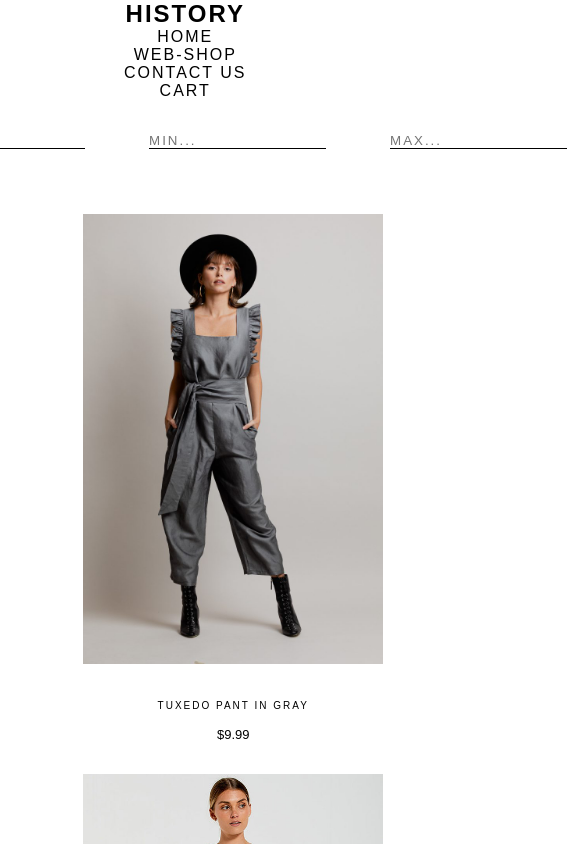
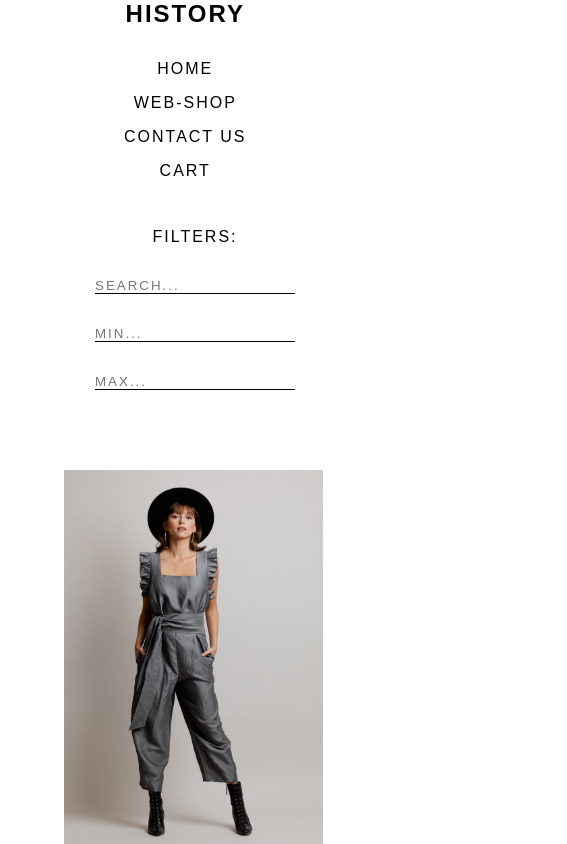
Before and after one commit to GabrielDelaPena/History, a React (Create React App) app: page /webshop in a window 390 px wide. Shown: the top 844 px of the page, 567 px wide, since content can reach past the window. Built offline with nearby package versions, Linux system fonts and the light colour scheme.

Commit message:
update style changes

```diff
--- a/src/App.css
+++ b/src/App.css
@@ -224,6 +224,8 @@ ul .footer_list {
     font-size: small;
 }
 
+/* Contact_Page */
+
 .contact_page {
     text-align: center;
     width: 50%;
@@ -395,27 +397,29 @@ hr {
         padding: 0;
         margin: 0;
     }
+
+    /* Home_Page */
+
     nav {
         text-align: center;
         margin: 0;
         padding: 0;
         display: flex;
         flex-direction: column;
+        height: auto;
     }
 
     nav ul {
         text-align: center;
         width: 100%;
-        margin: 0;
+        margin: 1rem 0 1rem 0;
         padding: 0;
         display: flex;
         flex-direction: column;
     }
 
-    .nav_links {
+    nav ul li {
         margin-top: 1rem;
-        text-decoration: none;
-        color: black;
     }
 
     .nav_links:hover {
@@ -423,7 +427,7 @@ hr {
     }
 
     .img_header {
-        margin: 2rem 0 0 0;
+        margin: 1rem 0 0 0;
         padding: 0;
         width: 100%;
         height: auto;
@@ -473,4 +477,208 @@ hr {
         margin: 2rem 0 0 0;
     }
 
+    .home_gallery {
+        display: flex;
+        flex-direction: column;
+        margin: 0;
+    }
+
+    .home_image {
+        position: relative;
+        width: 70%;
+        margin: 1rem 5rem;
+    }
+
+    /* Web_Shop */
+
+    .filters {
+        display: flex;
+        flex-direction: column;
+    }
+
+    .search_bar {
+        width: 200px;
+        display: flex;
+        justify-content: center;
+        align-items: center;
+        margin: 2rem 1rem 0 1rem;
+        border: none;
+        border-bottom: 1px black solid;
+    }
+
+    .filter_text {
+        width: 200px;
+        display: flex;
+        justify-content: center;
+        align-items: center;
+        margin: 2rem 0 0 0;
+    }
+
+    .women_models {
+        margin: 2rem 3rem;
+        width: 95%;
+        display: flex;
+        flex-direction: column;
+        margin: 0;
+    }
+
+    .model_image {
+        width: 70%;
+        margin: 4rem 0 0 4rem;
+    }
+
+    #product_name {
+        margin: 2rem 0 0 0;
+        font-size: small;
+    }
+
+    .product_container {
+        margin: 1rem 0 1rem 0;
+    }
+
+    /* Contact_Page */
+
+    .contact_page {
+        text-align: center;
+        width: 100%;
+        margin: 5rem 0;
+    }
+
+    .conatact_header {
+        margin: 2rem 0;
+        font-size: small;
+    }
+
+    form {
+        display: flex;
+        flex-direction: column;
+    }
+
+    input {
+        margin: 1rem 6rem;
+        width: 50%;
+    }
+
+    textarea {
+        height: 15vh;
+        width: 90vw;
+        margin: 2rem 1rem;
+    }
+
+    #submit_button {
+        margin: 0 8rem;
+    }
+
+    /* Product_Page */
+
+    .prod_info {
+        margin: 3rem 0;
+        display: flex;
+        flex-direction: column;
+    }
+
+    .single_product_img {
+        width: 80%;
+        margin: 0 4rem 4rem;
+    }
+
+    .prod_desc {
+        width: 100%;
+        margin: 0 2rem;
+    }
+
+    .also_like_images {
+        display: flex;
+        width: 85%;
+        flex-direction: column;
+        margin: 2rem 0;
+    }
+
+    /* Carting_Shop */
+
+    .shopping_cart {
+        margin: 5rem 4rem;
+        display: flex;
+        flex-direction: column;
+    }
+
+    .cart_desc {
+        width: 100%;
+    }
+
+    .cart_image {
+        width: 180px;
+    }
+
+    .cart_prod_desc {
+        font-size: small;
+        margin: 1rem 0;
+    }
+
+    .cart_total {
+        display: flex;
+        justify-content: center;
+        align-items: center;
+        margin: 2rem 0 4rem 0;
+    }
+
+    .total_price {
+        margin: 0 2rem;
+    }
+
+    .cart_empty {
+        text-align: center;
+        margin: 40vh 0;
+    }
+
+    .button_quantity_container {
+        margin: 1rem 4px;
+    }
+
+    .button_quantity {
+        text-decoration: none;
+        border: 2px solid black;
+        cursor: pointer;
+        transition: all 0.4s;
+        text-align: center;
+        color: black;
+        padding: 0rem 0.5rem;
+        margin: 0 5px;
+    }
+
+    .button_quantity:hover {
+        color: white;
+        background-color: black;
+    }
+
+    #prod_sizes {
+        margin: 1rem 0 2rem 0;
+        display: flex;
+        flex-direction: column;
+    }
+
+    .size {
+        display: flex;
+        flex-direction: column;
+        margin: 0 1rem 0 1rem;
+    }
+
+    .prod_size_cart {
+        border: 2px black solid;
+        margin: 1px 2px;
+        width: 40px;
+        cursor: pointer;
+    }
+
+    .cart_total {
+        display: flex;
+        flex-direction: column;
+        margin: 0;
+        margin-bottom: 2rem;
+    }
+
+    .total_price {
+        margin: 2rem 2rem;
+    }
+
   }
--- a/src/components/ShoppingCart.js
+++ b/src/components/ShoppingCart.js
@@ -24,7 +24,7 @@ const ShoppingCart = () => {
                             <div className="cart_desc">
                                 <p className="cart_prod_desc">${product.price}</p>
                                 <p className="cart_prod_desc">{product.name}</p>
-                                <span className="prod_sizes">
+                                <span className="prod_sizes" id="prod_sizes">
                                     <p className="size">size: {product.size}</p>
                                     <p className="prod_size_cart" onClick={() => productSize(product, xs)}>XS</p>
                                     <p className="prod_size_cart" onClick={() => productSize(product, s)}>S</p>
@@ -47,7 +47,7 @@ const ShoppingCart = () => {
                     </div>
                 </div>
             ) : (
-                <p className="cart_empty">Cart is test Empty test</p>
+                <p className="cart_empty">Cart is test Empty</p>
             )}
 
         </>
--- a/src/components/WebShop.js
+++ b/src/components/WebShop.js
@@ -56,9 +56,9 @@ const WebShop = () => {
                     }
                 }
                 ).map(product => (
-                    <div key={product.id}>
+                    <div key={product.id} className="product_container">
                         <img src={product.imgSrc} className="model_image" alt="product_image" />
-                        <Link to={`/product/${product.name}`} className="product_name"><p>{product.name}</p></Link>
+                        <Link to={`/product/${product.name}`} className="product_name"><p id="product_name">{product.name}</p></Link>
                         <p className="product_price">${product.price}</p>
                     </div>
                 ))}
```
Also changed, not shown: src/components/HomePage.js (line endings or trailing spaces), src/components/Nav.js (line endings or trailing spaces).
